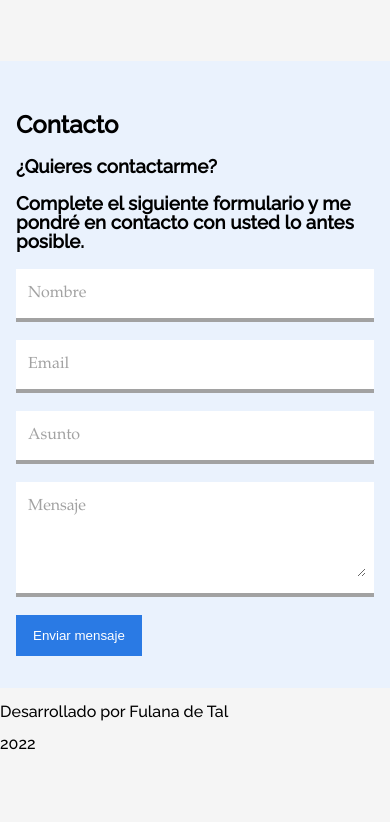
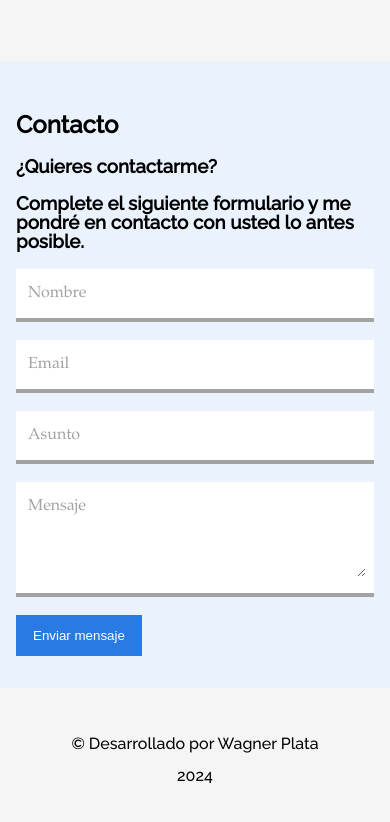
Before and after one commit to plata-wagner/portafolio_wpg, a plain HTML site: page index.html in a window 390 px wide. Shown: the part 3728-4550 px from the top of the page. Before the commit the page ends 4496 px from the top, so only its background shows below. Drawn offline with Linux system fonts and the light colour scheme.

Commit message:
finished footer in all the views mobile tablet and desktop

```diff
--- a/index.html
+++ b/index.html
@@ -291,8 +291,8 @@
         <!-- Sección de Footer -->
         <section class="footer">
             <div class="footer__rodape">
-                <p>Desarrollado por Fulana de Tal</p>
-                <p>2022</p>
+                <p> &copy; Desarrollado por Wagner Plata</p>
+                <p>2024</p>
             </div>
         </section>
     </div>
--- a/style.css
+++ b/style.css
@@ -246,7 +246,8 @@ section.formcontato{
 /*footeer*/
 
 section.footer{
-
+    padding: 32px;
+    text-align: center;
 }
 
 /* Vamos a desafiarnos trabajando con responsividad?
@@ -385,6 +386,7 @@ section.menu{
  .formcontato__contacto{
     display: flex;
     gap: 16px;
+
  }
 .formcontato__img{
     display: block;
```
